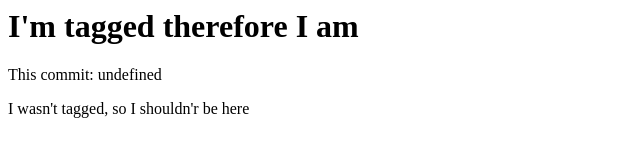
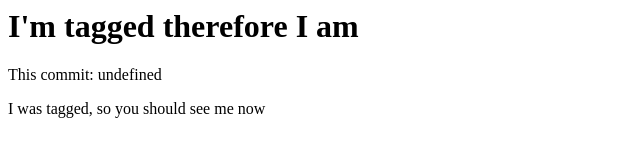
Before and after one commit to philhawksworth/test-git, a plain HTML site: page dist/index.html in a window 1280 px wide. Shown: the full height of the page, 0-640 px from the left. Drawn offline with Linux system fonts and the light colour scheme.

Commit message:
a change which will be tagged

```diff
--- a/dist/index.html
+++ b/dist/index.html
@@ -4,6 +4,6 @@
   <body>
     <h1>I'm tagged therefore I am</h1>
     <p>This commit: undefined</p>
-    <p>I wasn't tagged, so I shouldn'r be here</p>
+    <p>I was tagged, so you should see me now</p>
   </body>
 </html>
```
